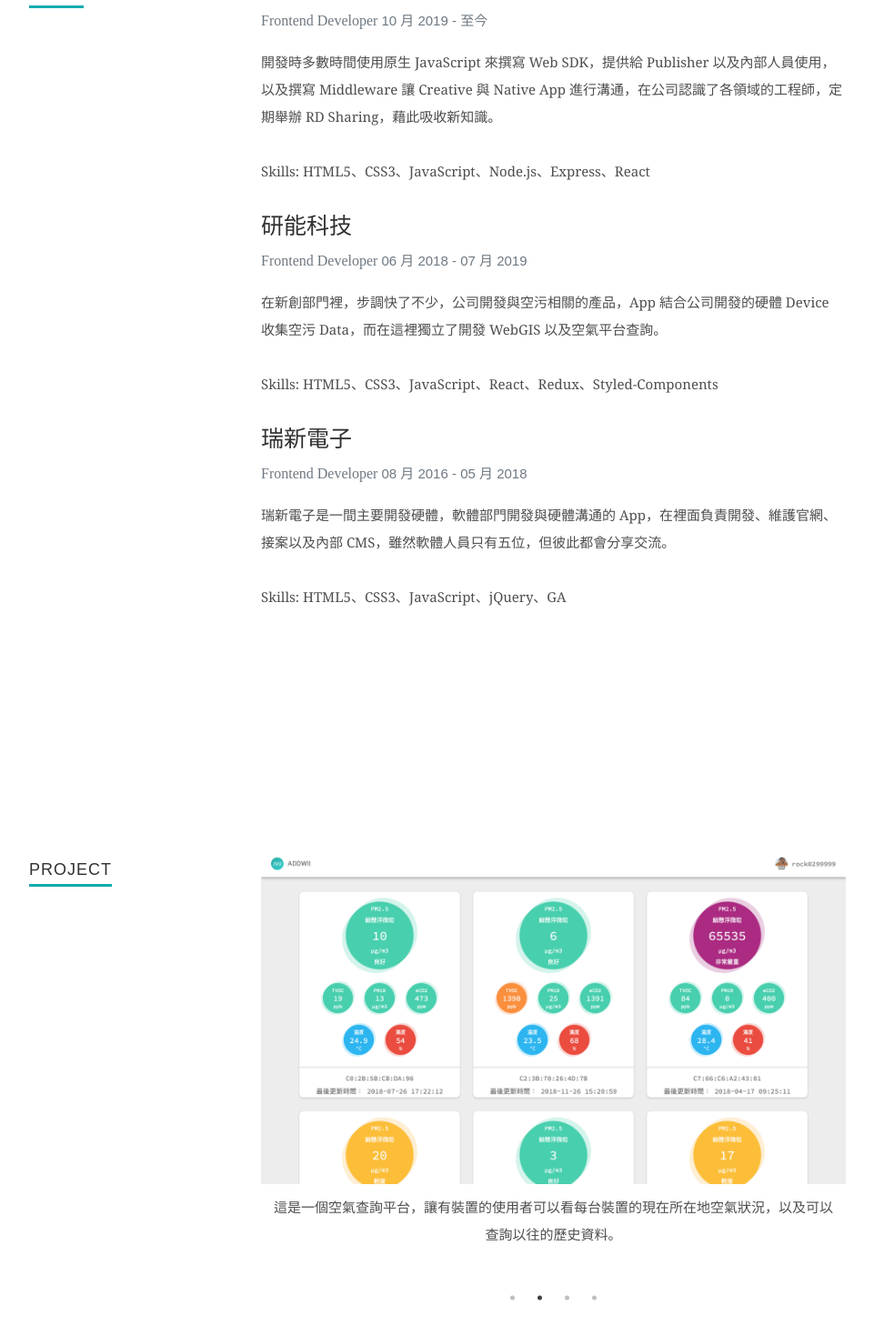
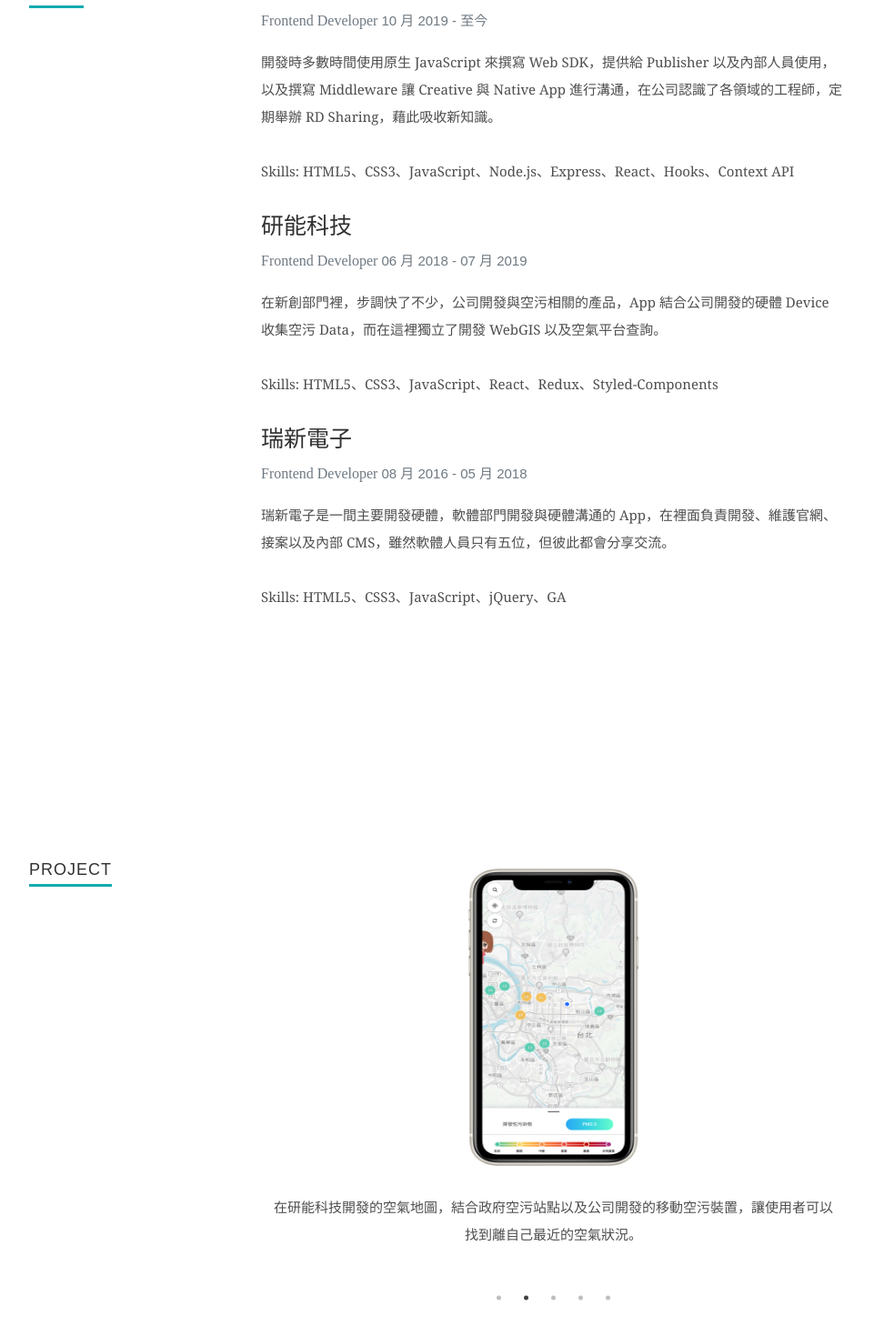
Before and after one commit to chenjianrui/NickChen, a React (Create React App) app: page / in a window 1280 px wide. Shown: the part 1437-2906 px from the top of the page at 91% size, without its empty margins (118-1079 px from the left). Built offline with nearby package versions, Linux system fonts and the light colour scheme.

Commit message:
update project

```diff
--- a/public/resumeData.json
+++ b/public/resumeData.json
@@ -30,7 +30,7 @@
           "title":"Frontend Developer ",
           "years":"10 月 2019 - 至今",
           "description":"開發時多數時間使用原生 JavaScript 來撰寫 Web SDK，提供給 Publisher 以及內部人員使用，以及撰寫 Middleware 讓 Creative 與 Native App 進行溝通，在公司認識了各領域的工程師，定期舉辦 RD Sharing，藉此吸收新知識。",
-          "skills": "HTML5、CSS3、JavaScript、Node.js、Express、React"
+          "skills": "HTML5、CSS3、JavaScript、Node.js、Express、React、Hooks、Context API"
         },
         {
           "company":"研能科技",
--- a/src/components/Project/Project.js
+++ b/src/components/Project/Project.js
@@ -7,6 +7,7 @@ import air_map from '../../images/air_map.png'
 import apexa from '../../images/apexa.png'
 import wedding from '../../images/wedding.jpg'
 import gram from '../../images/gram.png'
+import github from '../../images/search-github.png'
 import CarouselItem from './CarouselItem'
 
 import { ProjectContainer, ProjectCol, HeaderCol, MainCol } from './style'
@@ -33,6 +34,11 @@ const Project = () => {
         <MainCol className="nine columns">
           <Slider {...settings}>
             <CarouselItem
+              url="https://github.jianruimmp.com"
+              img={github}
+              text="可搜尋使用者的視覺化呈現 Github 介面，可以一眼就看出使用者的相關 Github 資訊。"
+            />
+            <CarouselItem
               img={air_map}
               text="在研能科技開發的空氣地圖，結合政府空污站點以及公司開發的移動空污裝置，讓使用者可以找到離自己最近的空氣狀況。"
             />
@@ -47,7 +53,7 @@ const Project = () => {
             <CarouselItem
               url="https://gram.jianruimmp.com"
               img={gram}
-              text={`結合 Firebase、Firestore 來上傳圖片，可以瀏覽及儲存。`}
+              text="結合 Firebase、Firestore 來上傳圖片，可以瀏覽及儲存。"
             />
           </Slider>
         </MainCol>
```
Also changed, not shown: src/images/search-github.png (added).
